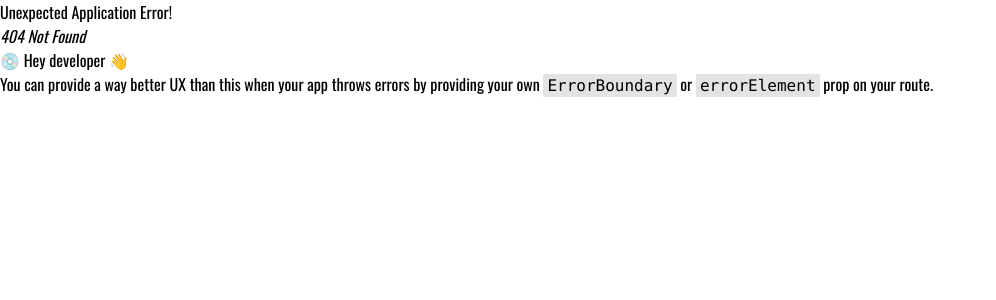
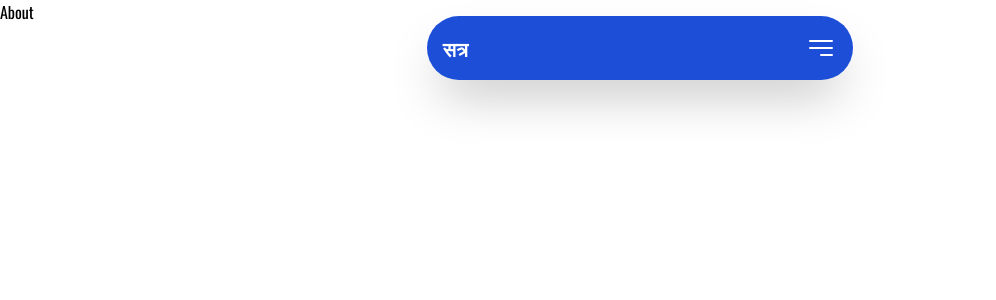
Before and after one commit to bhargavjyoti/satrr, a React (Vite) app: page /about in a window 1280 px wide. Before the commit this address had no page. Shown: the top 300 px of the page, without its empty margins (0-996 px from the left). Built offline with nearby package versions, Linux system fonts and the light colour scheme.

Commit message:
add pages and setup routes for them

```diff
--- a/src/App.jsx
+++ b/src/App.jsx
@@ -3,6 +3,8 @@ import { createBrowserRouter, RouterProvider, createRoutesFromElements, Route }
 import RootLayout from './layouts/RootLayout'
 // pages
 import Home from "./pages/Home"
+import About from "./pages/About"
+import Features from "./pages/Features"
 
 
 // route
@@ -10,6 +12,8 @@ const router = createBrowserRouter(
   createRoutesFromElements(
     <Route path="/" element={<RootLayout />}>
       <Route index element={<Home />} />
+      <Route path="about" element={<About />}/>
+      <Route path="features" element={<Features />} />
     </Route>
   )
 )
--- /dev/null
+++ b/src/pages/About.jsx
@@ -0,0 +1,9 @@
+import React from 'react'
+
+const About = () => {
+  return (
+    <div>About</div>
+  )
+}
+
+export default About
--- /dev/null
+++ b/src/pages/Features.jsx
@@ -0,0 +1,9 @@
+import React from 'react'
+
+const Features = () => {
+  return (
+    <div>Features</div>
+  )
+}
+
+export default Features
```
